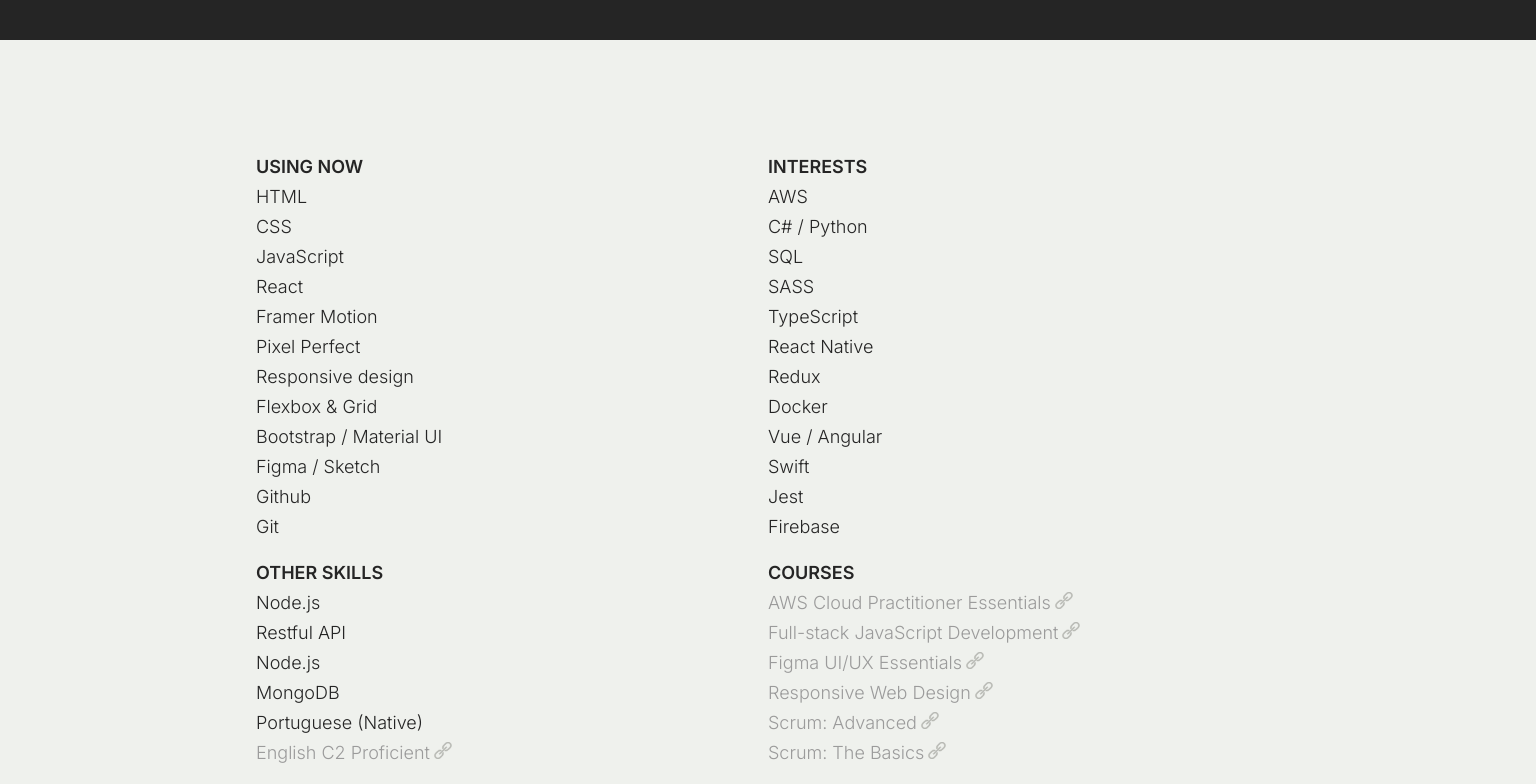
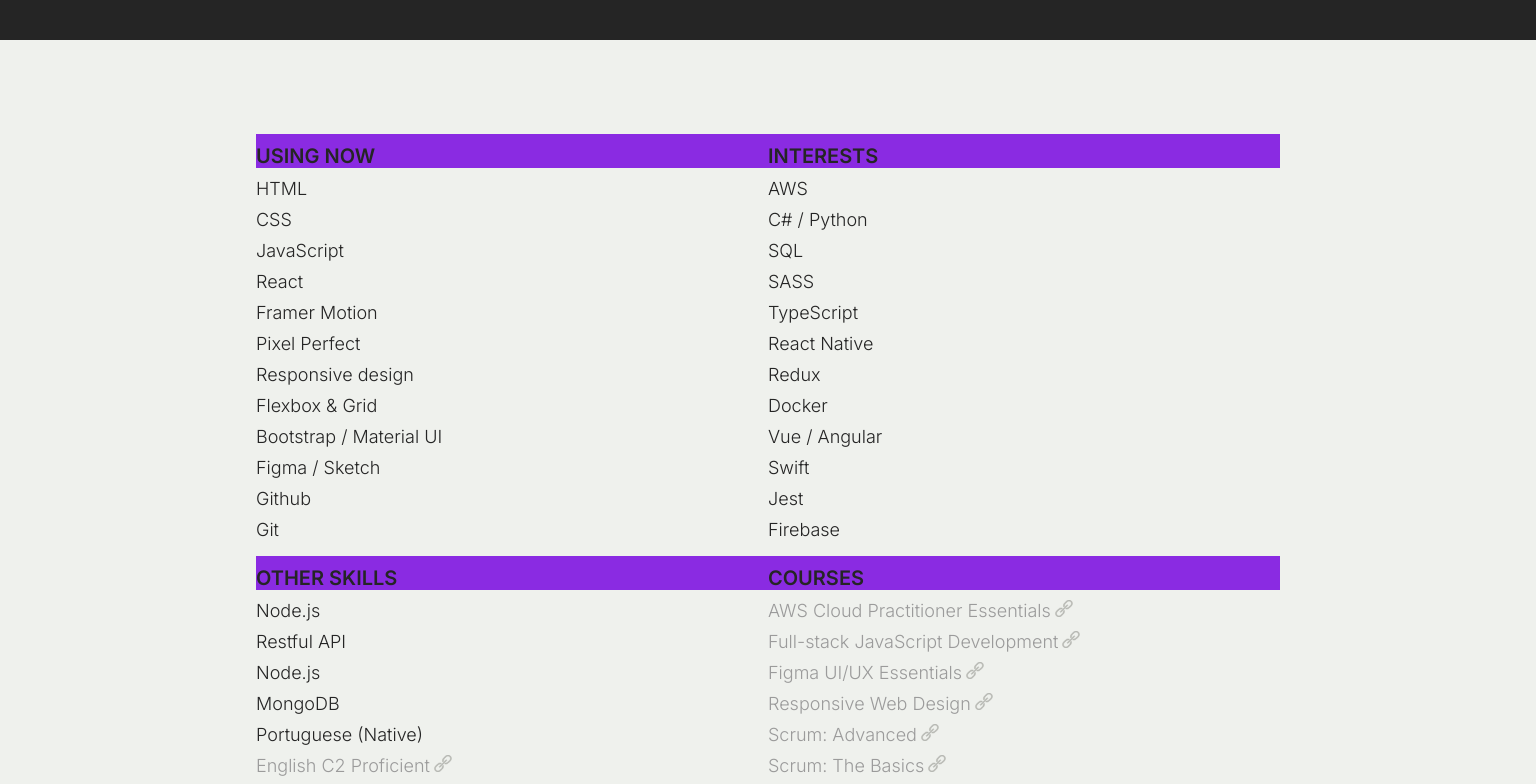
Before and after one commit to t-minini/my-website-v3, a React (Create React App) app: page / in a window 1536 px wide. Shown: the part 1560-2344 px from the top of the page. Built offline with nearby package versions, Linux system fonts and the light colour scheme; a web font is replaced by a local one.

Commit message:
updating media query

```diff
--- a/src/components/skills/Skills.module.css
+++ b/src/components/skills/Skills.module.css
@@ -185,7 +185,7 @@
   .container ul li:first-child {
     background-color: blueviolet;
     /* background-color: unset; */
-    font-size: 2.4rem;
+    font-size: 2rem;
   }
   .container {
     width: 100%;
@@ -194,16 +194,16 @@
   }
 
   .container li {
-    font-size: 2rem;
+    font-size: 1.8rem;
     padding-top: 1.2rem;
   }
 
   .skills a {
-    font-size: 2rem;
+    font-size: 1.8rem;
   }
 
   .container svg {
-    height: 1.9rem;
+    height: 1.7rem;
   }
 }
 
@@ -219,91 +219,30 @@
   .container ul li:first-child {
     background-color: blueviolet;
     /* background-color: unset; */
-    font-size: 2.4rem;
+    font-size: 2rem;
   }
 
   .container li {
-    font-size: 2rem;
+    font-size: 1.8rem;
   }
 
   .skills a {
-    font-size: 2rem;
+    font-size: 1.8rem;
   }
 
   .container svg {
-    height: 1.9rem;
+    height: 1.7rem;
   }
 }
 
 /* IPAD AIR (PORTRAIT) */
 @media only screen and (min-width: 769px) and (orientation: portrait) {
-  .skills {
-    padding-left: var(--padding-m);
-    padding-right: var(--padding-m);
-    padding-top: var(--padding-l);
-    padding-bottom: var(--padding-m);
-    /* min-height: fit-content; */
-  }
 
-  .container {
-    display: flex;
-    flex-wrap: wrap;
-  }
-
-  .container ul li:first-child {
-    background-color: cornflowerblue;
-    /* background-color: unset; */
-    font-size: 2.8rem;
-  }
-
-  .container ul:nth-child(1) {
-    width: 45%;
-  }
-
-  .container ul:nth-child(2) {
-    width: 55%;
-  }
-
-  .container ul:nth-child(3) {
-    width: 45%;
-  }
-
-  .container ul:nth-child(4) {
-    width: 55%;
-  }
-
-  .container li {
-    font-size: 2.4rem;
-  }
-
-  .skills a {
-    font-size: 2.4rem;
-  }
-
-  .container svg {
-    height: 2.3rem;
-  }
 }
 
 /* IPAD AIR (LANDSCAPE) */
 @media only screen and (min-width: 1179px) and (orientation: landscape) {
-  .container ul li:first-child {
-    background-color: cornflowerblue;
-    /* background-color: unset; */
-    font-size: 2.8rem;
-  }
 
-  .container li {
-    font-size: 2.4rem;
-  }
-
-  .skills a {
-    font-size: 2.4rem;
-  }
-
-  .container svg {
-    height: 2.3rem;
-  }
 }
 
 /* IPAD PRO (PORTRAIT) */
@@ -312,68 +251,9 @@
 
 /* IPAD PRO and MACBOOK PRO 14" (LANDSCAPE) */
 @media only screen and (min-width: 1365px) and (orientation: landscape) {
-  .skills {
-    /* padding: 3%; */
-    /* padding-top: 5.5rem; */
-  }
-
-  .container ul li:first-child {
-    background-color: cornflowerblue;
-    /* background-color: unset; */
-    font-size: 3.1rem;
-  }
-
-  .container li {
-    font-size: 2.3rem;
-    /* padding-top: 0.4rem; */
-  }
-
-  .skills a {
-    font-size: 2.3rem;
-  }
-
-  .container svg {
-    height: 2.1rem;
-    margin-left: 0.4rem;
-  }
 }
 
 /* MONITORS (LANDSCAPE) */
 @media only screen and (min-width: 1520px) and (orientation: landscape) {
-  .skills {
-    /* width: 100vw; */
-    /* height: 100dvh; */
-    /* background-color: var(--gray-lighter); */
-  }
-  .container {
-    /* background-color: red; */
-    /* width: 55%; */
-    /* display: grid; */
-    /* grid-template-columns: repeat(2, 1fr); */
-  }
 
-  .container ul li:first-child {
-    background-color: chocolate;
-    background-color: unset;
-    font-size: 1.8rem;
-    /* padding-top: unset; */
-  }
-
-  .container li {
-    font-size: 1.8rem;
-    padding-top: 0.9rem;
-  }
-
-  .skills a {
-    font-size: 1.8rem;
-  }
-
-  .container svg {
-    height: 1.7rem;
-    margin-left: 0rem;
-  }
-
-  .container ul:first-child {
-    /* padding-bottom: 2rem; */
-  }
 }
```
